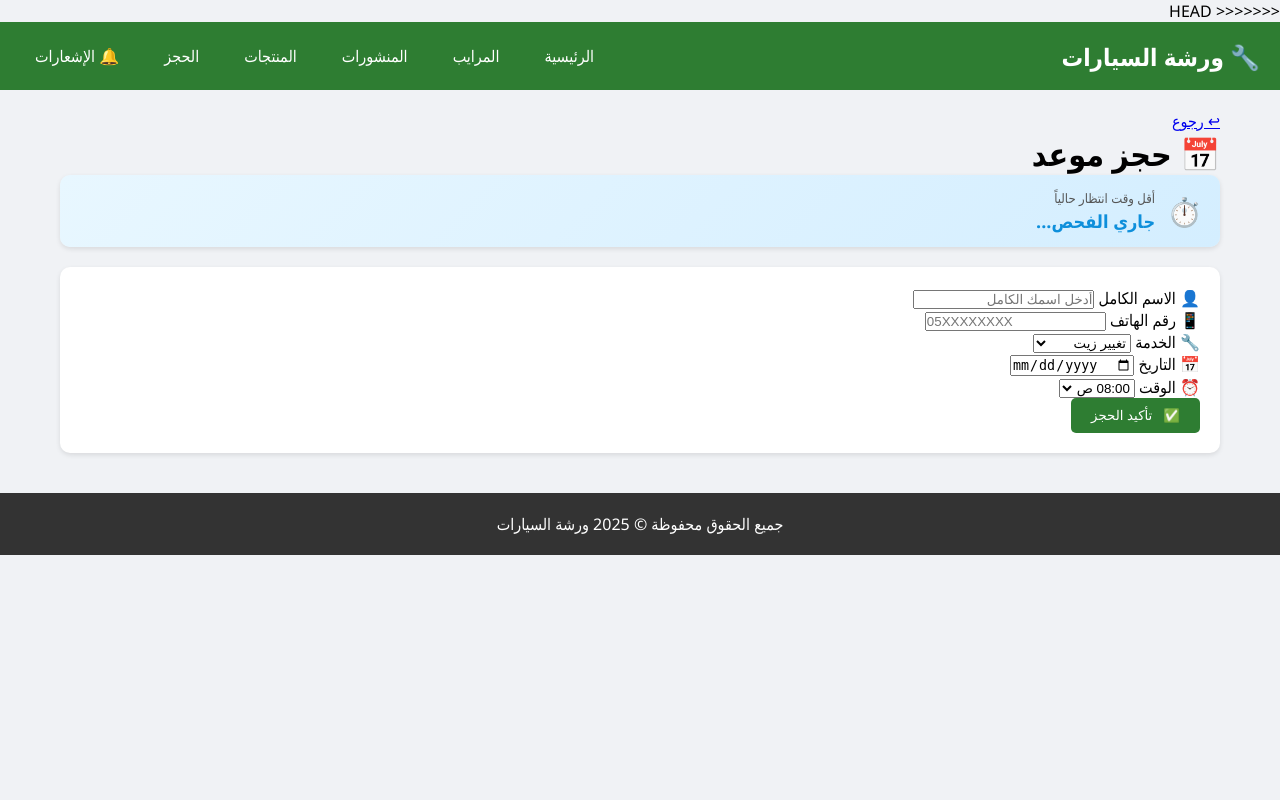
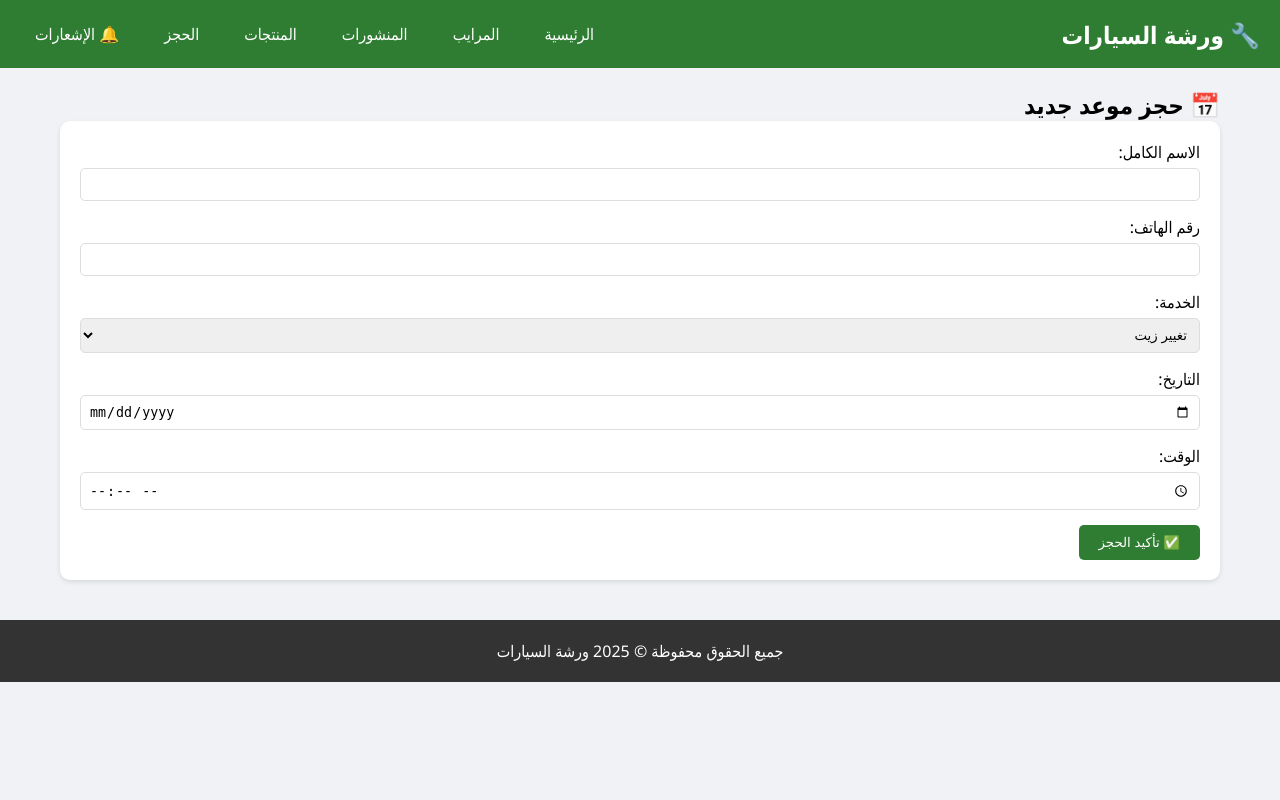
Before and after one commit to benbrahimsaid1997-collab/workshop-web-app, a Flask app: page /booking in a window 1280 px wide. Run offline with Flask 3, Linux system fonts and the light colour scheme.

Commit message:
Revamp booking.html with new form elements
Updated the booking form with new fields and improved layout.

```diff
--- a/templates/booking.html
+++ b/templates/booking.html
@@ -1,165 +1,76 @@
-<<<<<<< HEAD
-{% extends 'base.html' %}
+{% extends "base.html" %}
+{% block title %}الحجز{% endblock %}
 {% block content %}
-<div class="header">
-    <a href="/" class="back-btn">↩ رجوع</a>
-    <h1>📅 حجز موعد</h1>
-</div>
-
-<div class="page-content">
-    <!-- بطاقة وقت الانتظار من المرايب -->
-    <div id="wait-card" class="card"
-         style="background:linear-gradient(135deg,#e8f7ff,#d4eeff);border:none;display:flex;align-items:center;gap:12px;padding:14px 18px">
-        <div style="font-size:28px">⏱️</div>
-        <div>
-            <div style="font-size:13px;color:#555;margin-bottom:2px">أقل وقت انتظار حالياً</div>
-            <div id="wait-label" style="font-size:18px;font-weight:800;color:#0e8fdb">جاري الفحص...</div>
+<h2>📅 حجز موعد جديد</h2>
+<div class="card">
+    <form id="booking-form">
+        <div style="margin-bottom: 15px;">
+            <label>الاسم الكامل:</label>
+            <input type="text" id="customerName" required style="width:100%; padding:8px; margin-top:5px; border:1px solid #ddd; border-radius:5px;">
         </div>
-    </div>
-
-    <div class="card">
-        <div class="form-group">
-            <label class="form-label">👤 الاسم الكامل</label>
-            <input type="text" id="name" class="form-input" placeholder="أدخل اسمك الكامل">
+        <div style="margin-bottom: 15px;">
+            <label>رقم الهاتف:</label>
+            <input type="tel" id="customerPhone" required style="width:100%; padding:8px; margin-top:5px; border:1px solid #ddd; border-radius:5px;">
         </div>
-        <div class="form-group">
-            <label class="form-label">📱 رقم الهاتف</label>
-            <input type="tel" id="phone" class="form-input" placeholder="05XXXXXXXX">
-        </div>
-        <div class="form-group">
-            <label class="form-label">🔧 الخدمة</label>
-            <select id="service" class="form-select">
-                <option value="تغيير زيت">تغيير زيت</option>
-                <option value="ميكانيك عام">ميكانيك عام</option>
-                <option value="فحص كمبيوتر">فحص كمبيوتر</option>
-                <option value="إصلاح فرامل">إصلاح فرامل</option>
-                <option value="صيانة دورية">صيانة دورية</option>
-                <option value="إصلاح مفاصل">إصلاح مفاصل</option>
+        <div style="margin-bottom: 15px;">
+            <label>الخدمة:</label>
+            <select id="service" style="width:100%; padding:8px; margin-top:5px; border:1px solid #ddd; border-radius:5px;">
+                <option>تغيير زيت</option>
+                <option>ميكانيك عام</option>
+                <option>فحص كمبيوتر</option>
+                <option>إصلاح فرامل</option>
             </select>
         </div>
-        <div class="form-row">
-            <div class="form-group">
-                <label class="form-label">📅 التاريخ</label>
-                <input type="date" id="date" class="form-input">
+        <div style="margin-bottom: 15px;">
+            <label>التاريخ:</label>
+            <input type="date" id="date" required style="width:100%; padding:8px; margin-top:5px; border:1px solid #ddd; border-radius:5px;">
+        </div>
+        <div style="margin-bottom: 15px;">
+            <label>الوقت:</label>
+            <input type="time" id="time" required style="width:100%; padding:8px; margin-top:5px; border:1px solid #ddd; border-radius:5px;">
+        </div>
+        <button type="submit" class="btn">✅ تأكيد الحجز</button>
+    </form>
+    <div id="result" style="margin-top: 20px; display: none;"></div>
+</div>
+<script>
+document.getElementById('booking-form').addEventListener('submit', async (e) => {
+    e.preventDefault();
+    const data = {
+        customerName: document.getElementById('customerName').value,
+        customerPhone: document.getElementById('customerPhone').value,
+        service: document.getElementById('service').value,
+        date: document.getElementById('date').value,
+        time: document.getElementById('time').value
+    };
+    document.getElementById('result').style.display = 'none';
+    const btn = document.querySelector('#booking-form button');
+    btn.textContent = 'جاري الحجز...';
+    btn.disabled = true;
+    try {
+        const res = await fetch('/api/Booking/create', {
+            method: 'POST',
+            headers: { 'Content-Type': 'application/json' },
+            body: JSON.stringify(data)
+        });
+        const result = await res.json();
+        document.getElementById('result').innerHTML = `
+            <div style="background:#d4edda; padding:15px; border-radius:5px; color:#155724;">
+                <h4>✅ ${result.Message}</h4>
+                <p>📍 رقم انتظارك: ${result.WaitingNumber}</p>
+                <p>👥 عدد من ينتظرون قبلك: ${result.PeopleAhead}</p>
+                <p>⏱️ الوقت المتوقع: ${result.EstimatedTime}</p>
             </div>
-            <div class="form-group">
-                <label class="form-label">⏰ الوقت</label>
-                <select id="time" class="form-select">
-                    <option value="08:00">08:00 ص</option>
-                    <option value="08:30">08:30 ص</option>
-                    <option value="09:00">09:00 ص</option>
-                    <option value="09:30">09:30 ص</option>
-                    <option value="10:00">10:00 ص</option>
-                    <option value="10:30">10:30 ص</option>
-                    <option value="11:00">11:00 ص</option>
-                    <option value="11:30">11:30 ص</option>
-                    <option value="12:00">12:00 م</option>
-                    <option value="14:00">02:00 م</option>
-                    <option value="14:30">02:30 م</option>
-                    <option value="15:00">03:00 م</option>
-                    <option value="15:30">03:30 م</option>
-                    <option value="16:00">04:00 م</option>
-                    <option value="16:30">04:30 م</option>
-                    <option value="17:00">05:00 م</option>
-                </select>
-            </div>
-        </div>
-        <button class="btn btn-success" id="submit-btn" onclick="submitBooking()" style="margin-bottom:0">
-            ✅ &nbsp; تأكيد الحجز
-        </button>
-    </div>
-</div>
-
-<!-- نافذة النجاح -->
-<div id="modal" style="display:none;position:fixed;inset:0;background:rgba(0,0,0,0.5);
-     z-index:999;align-items:center;justify-content:center;">
-    <div style="background:white;border-radius:22px;padding:28px;margin:20px;max-width:400px;
-                width:100%;text-align:center;">
-        <div style="font-size:54px;margin-bottom:14px">🎉</div>
-        <h2 style="font-size:21px;color:#1abf66;margin-bottom:14px">تم تأكيد الحجز!</h2>
-        <div id="modal-body" style="font-size:15px;color:#555;line-height:2;margin-bottom:22px"></div>
-        <div style="background:#fff8e6;border-radius:12px;padding:12px;margin-bottom:18px;font-size:13px;color:#888">
-            🔔 ستتلقى إشعاراً قبل 30 دقيقة من موعدك وعند اكتمال الإصلاح
-        </div>
-        <button class="btn btn-primary" onclick="closeModal()" style="margin-bottom:0">حسناً</button>
-    </div>
-</div>
-{% endblock %}
-
-{% block scripts %}
-<script>
-    const today = new Date().toISOString().split('T')[0];
-    document.getElementById('date').setAttribute('min', today);
-    document.getElementById('date').value = today;
-
-    // استرجاع الهاتف المحفوظ
-    const savedPhone = localStorage.getItem('workshopPhone');
-    if (savedPhone) document.getElementById('phone').value = savedPhone;
-
-    // تحميل أقل وقت انتظار من المرايب
-    (async () => {
-        try {
-            const garages = await apiFetch('/Garage/status');
-            const times   = garages
-                .filter(g => g.Status === 'Available' || g.Status === 'Partial')
-                .map(g => g.EstimatedMinutes);
-            const min = times.length ? Math.min(...times) : null;
-            document.getElementById('wait-label').textContent =
-                min === 0 || min === null ? '⚡ متاح الآن' : `${min} دقيقة`;
-        } catch {
-            document.getElementById('wait-card').style.display = 'none';
-        }
-    })();
-
-    async function submitBooking() {
-        const name    = document.getElementById('name').value.trim();
-        const phone   = document.getElementById('phone').value.trim();
-        const service = document.getElementById('service').value;
-        const date    = document.getElementById('date').value;
-        const time    = document.getElementById('time').value;
-
-        if (!name || !phone || !date || !time) {
-            showToast('⚠️ يرجى ملء جميع الحقول', 'error');
-            return;
-        }
-
-        const btn = document.getElementById('submit-btn');
-        btn.textContent = '⏳ جاري الإرسال...';
-        btn.disabled = true;
-
-        try {
-            const data = await apiFetch('/Booking/create', {
-                method: 'POST',
-                body: JSON.stringify({ customerName: name, customerPhone: phone, service, date, time })
-            });
-
-            // حفظ الهاتف لاسترجاع الإشعارات لاحقاً
-            localStorage.setItem('workshopPhone', phone);
-            updateBellCount();
-
-            btn.textContent = '✅  تأكيد الحجز';
-            btn.disabled = false;
-
-            document.getElementById('modal-body').innerHTML =
-                `<strong>${data.Message || 'تم الحجز بنجاح'}</strong><br><br>` +
-                `📍 رقم الانتظار: <strong>${data.WaitingNumber ?? '---'}</strong><br>` +
-                `👥 أمامك: <strong>${data.PeopleAhead ?? 0}</strong> أشخاص<br>` +
-                `⏱️ الوقت المتوقع: <strong>${data.EstimatedTime ?? '---'}</strong>`;
-            document.getElementById('modal').style.display = 'flex';
-
-        } catch (err) {
-            btn.textContent = '✅  تأكيد الحجز';
-            btn.disabled = false;
-            showToast('❌ ' + err.message, 'error', 5000);
-        }
+        `;
+        document.getElementById('result').style.display = 'block';
+        document.getElementById('booking-form').reset();
+    } catch (err) {
+        document.getElementById('result').innerHTML = `<div style="background:#f8d7da; padding:15px; border-radius:5px; color:#721c24;">❌ حدث خطأ: ${err.message}</div>`;
+        document.getElementById('result').style.display = 'block';
+    } finally {
+        btn.textContent = '✅ تأكيد الحجز';
+        btn.disabled = false;
     }
-
-    function closeModal() {
-        document.getElementById('modal').style.display = 'none';
-        document.getElementById('name').value  = '';
-    }
+});
 </script>
 {% endblock %}
-=======
-<h1>الحجز</h1><p>قريباً...</p><a href="/">رجوع</a>
->>>>>>> 621a94213e2fae885e9b249215a2d36d4d43be16
```
